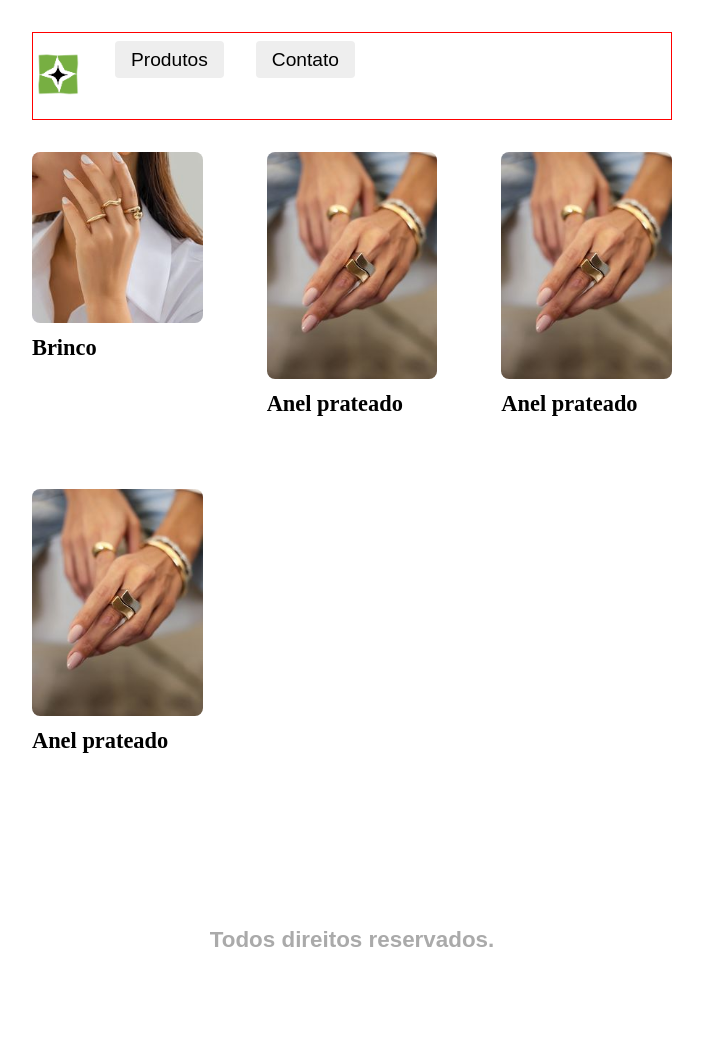
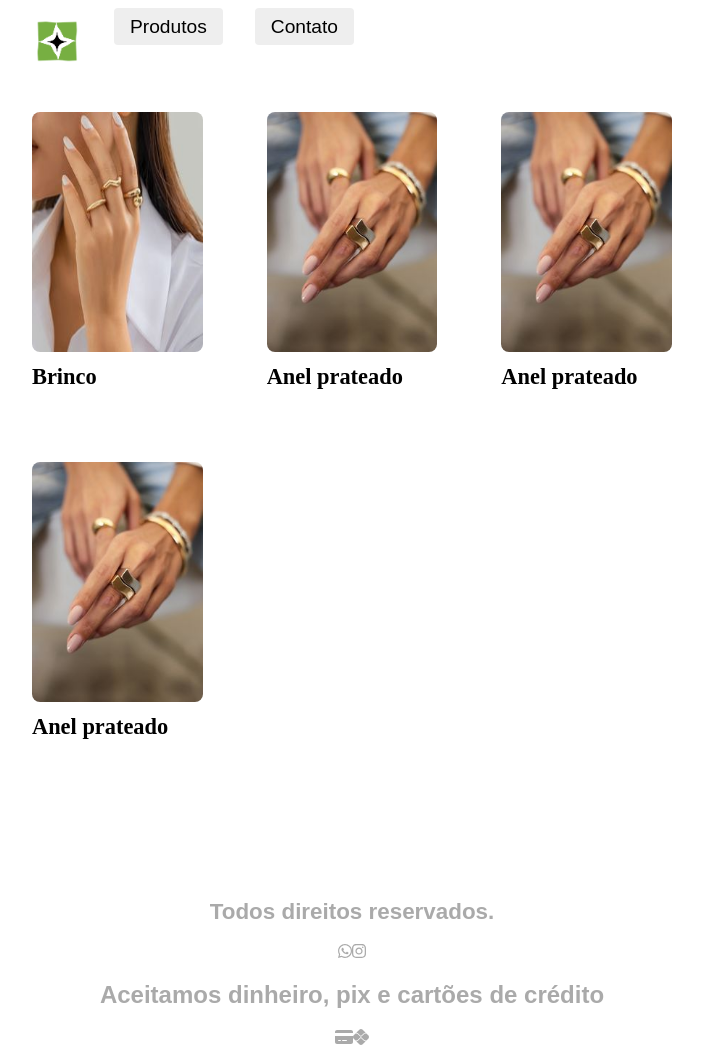
Before and after one commit to GuEstivalet/Loja-Pessoal, a React (Vite) app in the folder jewelry/: page / in a window 1280 px wide. Shown: the whole page, without its empty margins (288-991 px from the left). Before the commit the page ends 1024 px from the top, so only its background shows below. Built offline with nearby package versions, Linux system fonts and the light colour scheme.

Commit message:
Ajustes no header, media-query e adição de elementos do footer.

```diff
--- a/jewelry/package.json
+++ b/jewelry/package.json
@@ -10,6 +10,10 @@
     "preview": "vite preview"
   },
   "dependencies": {
+    "@fortawesome/fontawesome-svg-core": "^6.6.0",
+    "@fortawesome/free-brands-svg-icons": "^6.6.0",
+    "@fortawesome/free-solid-svg-icons": "^6.6.0",
+    "@fortawesome/react-fontawesome": "^0.2.2",
     "react": "^18.3.1",
     "react-dom": "^18.3.1",
     "react-router-dom": "^6.26.2"
--- a/jewelry/src/App.css
+++ b/jewelry/src/App.css
@@ -2,7 +2,7 @@
 @import url('https://fonts.googleapis.com/css2?family=Krub:ital,wght@0,200;0,300;0,400;0,500;0,600;0,700;1,200;1,300;1,400;1,500;1,600;1,700&family=Roboto:ital,wght@0,100;0,300;0,400;0,500;0,700;0,900;1,100;1,300;1,400;1,500;1,700;1,900&display=swap');
 
 body {
-  margin:2rem
+  margin: 0 2rem
 }
 
 img {
--- a/jewelry/src/components/Footer.jsx
+++ b/jewelry/src/components/Footer.jsx
@@ -1,12 +1,24 @@
-import React from 'react'
-import styles from './Footer.module.css'
+import React from 'react';
+import styles from './Footer.module.css';
+import { FontAwesomeIcon } from '@fortawesome/react-fontawesome';
+import { faWhatsapp } from '@fortawesome/free-brands-svg-icons'; // Importa o ícone do WhatsApp
+import { faInstagram } from '@fortawesome/free-brands-svg-icons'; // Importa o ícone do Instagram
+import { faPix } from '@fortawesome/free-brands-svg-icons';
+import { faCreditCard } from '@fortawesome/free-solid-svg-icons';
 
 const Footer = () => {
   return (
-    <div className={styles.footer}>
+    <section className={styles.footer}>
       <h1>Todos direitos reservados.</h1>
-    </div>
-  )
+      <FontAwesomeIcon icon={faWhatsapp} />
+      <FontAwesomeIcon icon={faInstagram} />
+      <div>
+        <h2>Aceitamos dinheiro, pix e cartões de crédito</h2>
+      <FontAwesomeIcon icon={faCreditCard} />
+      <FontAwesomeIcon icon={faPix} />
+      </div>
+    </section>
+  );
 }
 
-export default Footer
+export default Footer;
--- a/jewelry/src/components/Header.jsx
+++ b/jewelry/src/components/Header.jsx
@@ -6,7 +6,7 @@ const Header = () => {
   return (
    <nav className={styles.header}>
       <ul>
-        <li><NavLink className={styles.logo} to='/'><img src='src/assets/image-logo.png'/></NavLink></li>
+        <li><NavLink className={styles.logo} to='/' end><img src='src/assets/image-logo.png'/></NavLink></li>
         <li><NavLink className={styles.link} to='/' end>Produtos</NavLink></li>
         <li><NavLink className={styles.link} to='contato'>Contato</NavLink></li>
       </ul>
--- a/jewelry/src/components/Header.module.css
+++ b/jewelry/src/components/Header.module.css
@@ -1,6 +1,9 @@
 .header{
-    margin-bottom: 2rem;
-    border: 1px solid red;
+    position: fixed;
+    z-index: 100;
+    background: white;
+    min-width: 100%;
+    height: 5rem;
 }
 
 .header ul{
--- a/jewelry/src/components/Produto.module.css
+++ b/jewelry/src/components/Produto.module.css
@@ -2,6 +2,7 @@
     display: grid;
     grid-template-columns: 1fr 1fr;
     gap: 2rem;
+    padding-top: 7rem;
 }
 
 .produto img{
@@ -21,3 +22,8 @@
     font-size: 1.2rem;
     line-height: 1.2;
 }
+
+.produto img {
+    height: 22rem;
+    width: 20rem;
+}
--- a/jewelry/src/components/Produtos.module.css
+++ b/jewelry/src/components/Produtos.module.css
@@ -1,9 +1,22 @@
 .produtos {
     display: grid;
-    grid-template-columns: repeat(3,1fr);
+    grid-template-columns: repeat(2,1fr);
     gap: 4rem;
+    padding-top: 7rem;
 }
 
 .nome{
     margin: .5rem 0;
 }
+
+.produtos img{
+    height: 15rem;
+    width: 20rem;
+}
+
+
+@media (min-width: 620px) {
+    .produtos {
+        grid-template-columns: repeat(3, 1fr);
+    }
+}
```
Also changed, not shown: 1 other file (tests, documents, lock files or other folders).
